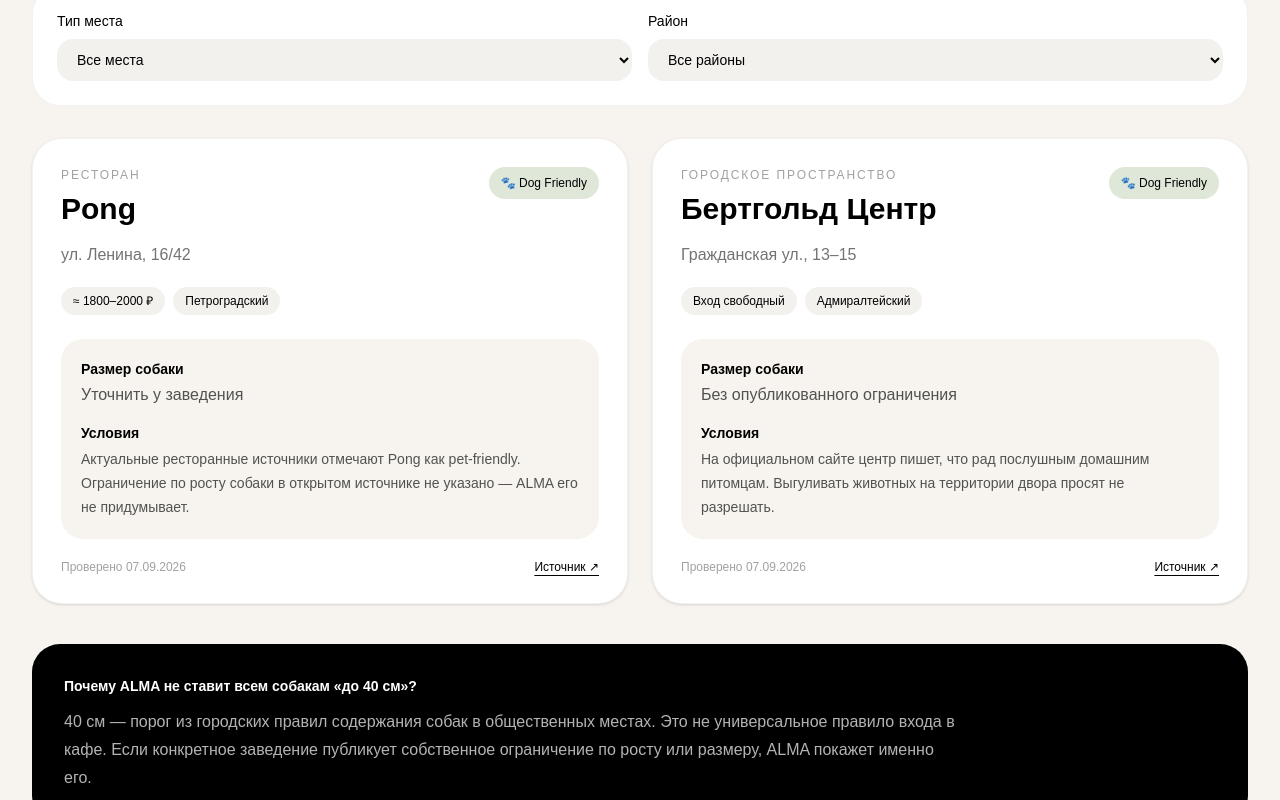
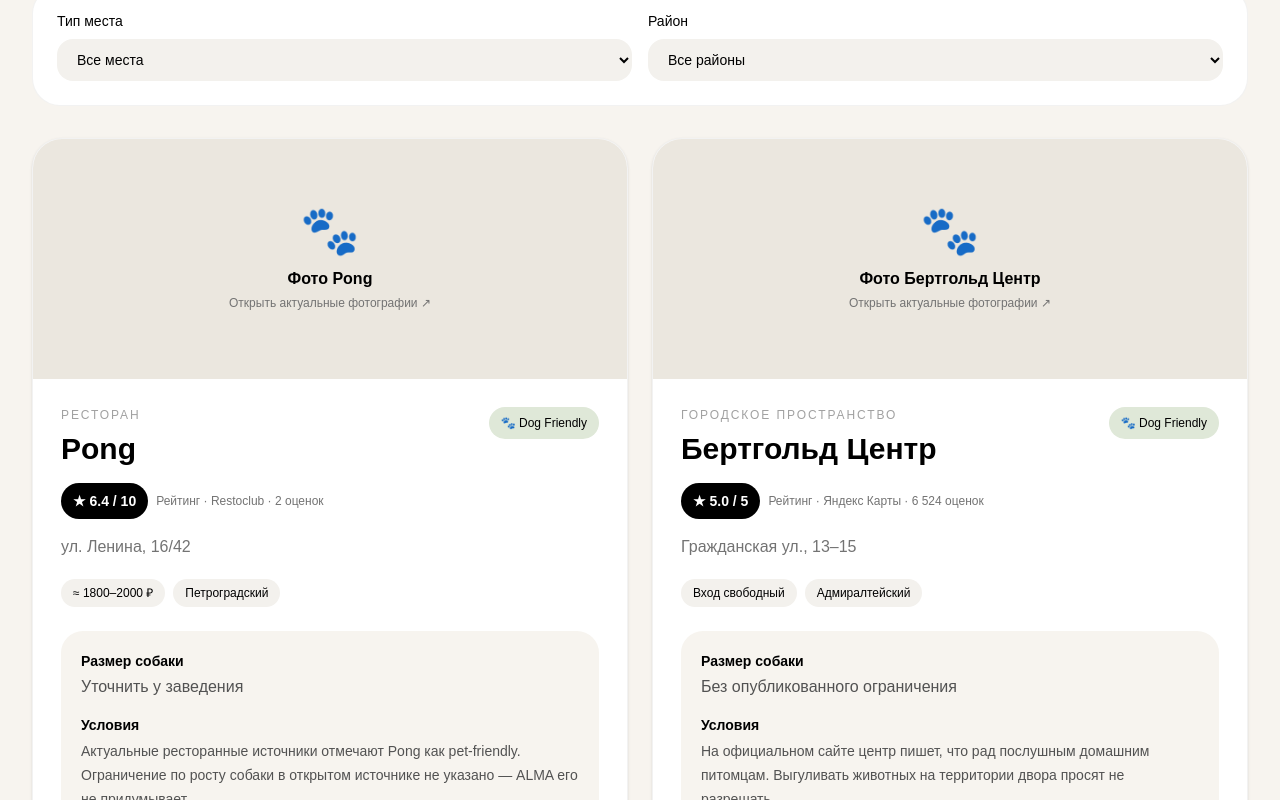
Before and after one commit to olgakastanova48386-dotcom/alma, a Next.js app: page /dog-friendly in a window 1280 px wide. Shown: the part 580-1380 px from the top of the page. Built offline with nearby package versions, Linux system fonts and the light colour scheme.

Commit message:
Show ratings and photo sources on dog friendly cards

```diff
--- a/app/dog-friendly/page.tsx
+++ b/app/dog-friendly/page.tsx
@@ -11,9 +11,7 @@ export default function DogFriendlyPage() {
   const districts = ["Все районы", ...Array.from(new Set(dogFriendlyPlaces.map((place) => place.district)))];
 
   const filtered = useMemo(
-    () =>
-      dogFriendlyPlaces.filter(
-        (place) =>
+    () => dogFriendlyPlaces.filter((place) =>
       (category === "Все места" || place.category === category) &&
       (district === "Все районы" || place.district === district)
     ),
@@ -26,7 +24,7 @@ export default function DogFriendlyPage() {
         <div className="rounded-[36px] bg-[#dfe8d8] p-7 sm:p-10 lg:p-14 overflow-hidden relative">
           <p className="text-xs uppercase tracking-[0.22em] text-neutral-600">ALMA · Dog Friendly</p>
           <h1 className="mt-4 max-w-3xl text-4xl sm:text-6xl lg:text-7xl font-bold tracking-tight leading-[0.96]">Петербург<br />вместе с собакой 🐾</h1>
-          <p className="mt-6 max-w-2xl text-base sm:text-lg text-neutral-700 leading-7">Места, куда можно прийти вместе с питомцем. ALMA показывает условия заведения отдельно и не превращает городское правило «40 см» в выдуманное ограничение кафе.</p>
+          <p className="mt-6 max-w-2xl text-base sm:text-lg text-neutral-700 leading-7">Места, куда можно прийти вместе с питомцем. Показываем рейтинг с источником, актуальные условия для собак и фотографии конкретных заведений.</p>
         </div>
 
         <div className="mt-8 rounded-[28px] bg-white border border-black/5 p-5 sm:p-6">
@@ -46,22 +44,45 @@ export default function DogFriendlyPage() {
 
         <div className="mt-8 grid md:grid-cols-2 gap-5 sm:gap-6">
           {filtered.map((place) => (
-            <article key={place.id} className="rounded-[30px] bg-white border border-black/5 p-6 sm:p-7 shadow-sm">
+            <article key={place.id} className="overflow-hidden rounded-[30px] bg-white border border-black/5 shadow-sm">
+              <a href={place.imageSourceUrl || place.sourceUrl} target="_blank" rel="noreferrer" className="block h-52 sm:h-60 bg-[#ebe7df] relative overflow-hidden group">
+                <div className="absolute inset-0 flex items-center justify-center text-center p-6">
+                  <div>
+                    <div className="text-5xl">🐾</div>
+                    <p className="mt-3 font-semibold">Фото {place.name}</p>
+                    <p className="mt-1 text-xs text-neutral-500">Открыть актуальные фотографии ↗</p>
+                  </div>
+                </div>
+              </a>
+
+              <div className="p-6 sm:p-7">
                 <div className="flex items-start justify-between gap-4">
-                <div><p className="text-xs uppercase tracking-[0.16em] text-neutral-400">{place.category}</p><h2 className="mt-2 text-2xl sm:text-3xl font-bold">{place.name}</h2></div>
+                  <div>
+                    <p className="text-xs uppercase tracking-[0.16em] text-neutral-400">{place.category}</p>
+                    <h2 className="mt-2 text-2xl sm:text-3xl font-bold">{place.name}</h2>
+                  </div>
                   <span className="shrink-0 rounded-full bg-[#dfe8d8] px-3 py-2 text-xs font-medium">🐾 Dog Friendly</span>
                 </div>
+
+                {place.rating && place.ratingScale && (
+                  <div className="mt-4 flex flex-wrap items-center gap-2">
+                    <span className="rounded-full bg-black text-white px-3 py-2 text-sm font-semibold">★ {place.rating.toFixed(1)} / {place.ratingScale}</span>
+                    <span className="text-xs text-neutral-500">Рейтинг · {place.ratingSource}{place.ratingCount ? ` · ${place.ratingCount.toLocaleString("ru-RU")} оценок` : ""}</span>
+                  </div>
+                )}
+
                 <p className="mt-4 text-neutral-500">{place.address}</p>
                 <div className="mt-5 flex flex-wrap gap-2"><span className="rounded-full bg-[#f3f1ed] px-3 py-1.5 text-xs">{place.budget}</span><span className="rounded-full bg-[#f3f1ed] px-3 py-1.5 text-xs">{place.district}</span></div>
                 <div className="mt-6 rounded-[22px] bg-[#f7f4ef] p-5"><p className="text-sm font-semibold">Размер собаки</p><p className="mt-1 text-neutral-600">{place.dogSize}</p><p className="mt-4 text-sm font-semibold">Условия</p><p className="mt-1 text-sm leading-6 text-neutral-600">{place.dogRules}</p></div>
                 <div className="mt-5 flex items-center justify-between gap-4 text-xs text-neutral-400"><span>Проверено {place.verifiedAt}</span><a href={place.sourceUrl} target="_blank" rel="noreferrer" className="text-black underline underline-offset-4">Источник ↗</a></div>
+              </div>
             </article>
           ))}
         </div>
 
         <div className="mt-10 rounded-[28px] bg-black text-white p-6 sm:p-8">
-          <p className="text-sm font-semibold">Почему ALMA не ставит всем собакам «до 40 см»?</p>
-          <p className="mt-3 max-w-4xl text-sm sm:text-base leading-7 text-white/70">40 см — порог из городских правил содержания собак в общественных местах. Это не универсальное правило входа в кафе. Если конкретное заведение публикует собственное ограничение по росту или размеру, ALMA покажет именно его.</p>
+          <p className="text-sm font-semibold">Важно про рейтинги и правила</p>
+          <p className="mt-3 max-w-4xl text-sm sm:text-base leading-7 text-white/70">ALMA всегда показывает источник и шкалу рейтинга: оценки разных сервисов не смешиваем. Условия для собак берём из опубликованных данных заведения или профильных источников и не придумываем ограничения, которых источник не указывает.</p>
         </div>
       </section>
     </main>
```
Lines whose indentation alone changed are shown as unchanged.
